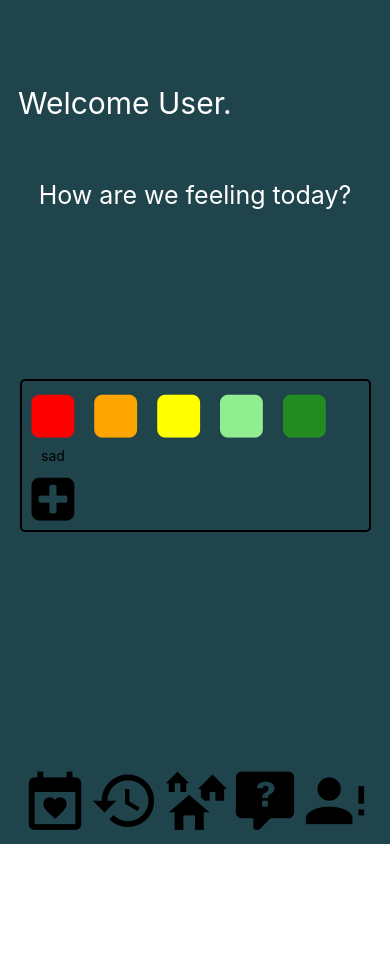
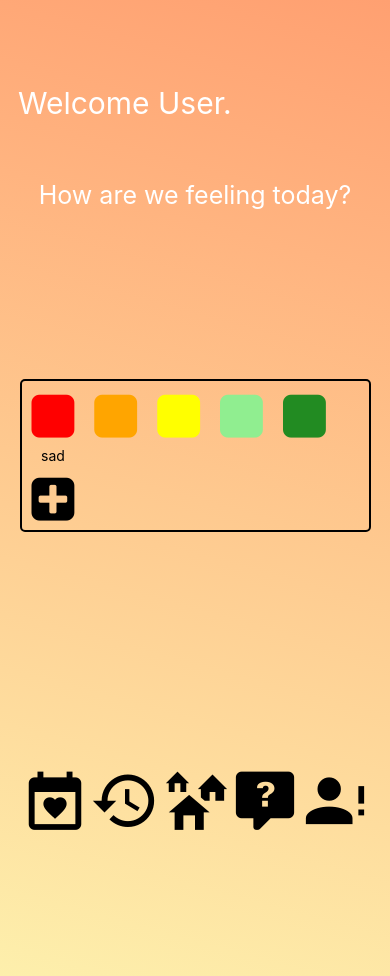
Before and after one commit to cjapar2/Mend, a React Native app: screen /Home in a window 390 px wide. Shown: the top 976 px of the page. Before the commit the page ends 844 px from the top, so only its background shows below. Built offline with nearby package versions, Linux system fonts and the light colour scheme.

Commit message:
Adding Linear Gradient
Added Linear Gradient ( Orange to Yellow)

```diff
--- a/Home.js
+++ b/Home.js
@@ -4,6 +4,7 @@ import {useState, useEffect} from 'react'
 import FAIcon from 'react-native-vector-icons/FontAwesome';
 import MCIcon from 'react-native-vector-icons/MaterialCommunityIcons';
 import ColorPicker from 'react-native-wheel-color-picker'
+import { LinearGradient } from 'expo-linear-gradient';
 
 
 
@@ -52,6 +53,15 @@ export default function Home({navigation}) {
 
   return (
     <View style={styles.container}>
+
+<LinearGradient
+        // Background Linear Gradient
+        colors={['#FFA071', '#FFB480', '#FEC98F', '#FEDD9E','#FDF1AD']}
+        start={{ x: 0.7, y: 0 }}
+        style={styles.GradientBG}
+      />
+
+
       <Modal style={styles.modalContainer}visible={isPoppedUp} animationType="slide" transparent={true} onRequestClose={()=>{setIsPoppedUp(false)}}>
         <View style={styles.popUpHeader}>
         <FAIcon style={styles.popUpClose} size={20} name="close" onPress={()=>setIsPoppedUp(false)}></FAIcon>
@@ -101,10 +111,17 @@ export default function Home({navigation}) {
 const styles = StyleSheet.create({
     container: {
       flex: 1,
-      backgroundColor: '#20444c',
+      backgroundColor: 'transparent',
       alignItems: 'center',
       justifyContent: 'center',
       height:'100%'
+    },
+    GradientBG: {
+      position: 'absolute',
+      left: 0,
+      right: 0,
+      top: 0,
+      height: 1000
     },
     moodButton:{
       marginLeft:10,
--- a/package.json
+++ b/package.json
@@ -14,7 +14,7 @@
     "@react-navigation/native": "^6.1.3",
     "@react-navigation/native-stack": "^6.9.9",
     "expo": "^47.0.13",
-    "expo-linear-gradient": "^12.0.1",
+    "expo-linear-gradient": "~12.0.1",
     "expo-status-bar": "~1.4.2",
     "node": "^19.6.0",
     "react": "18.1.0",
```
Also changed, not shown: 1 other file (tests, documents, lock files or other folders).
